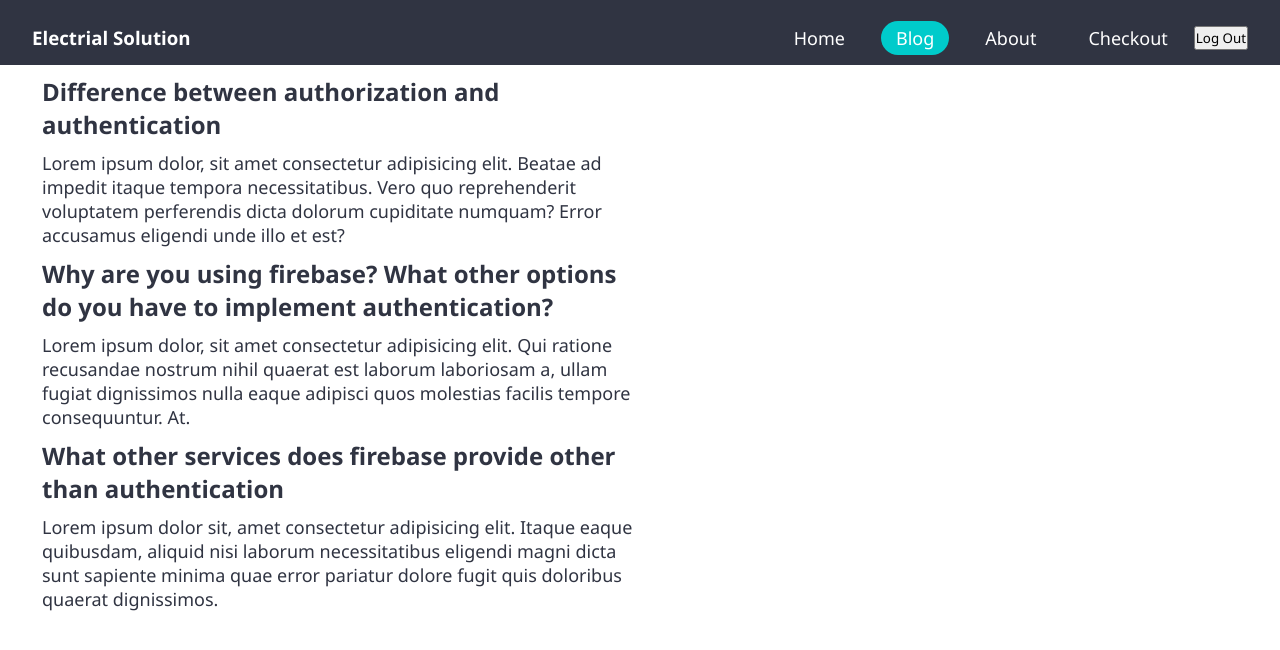
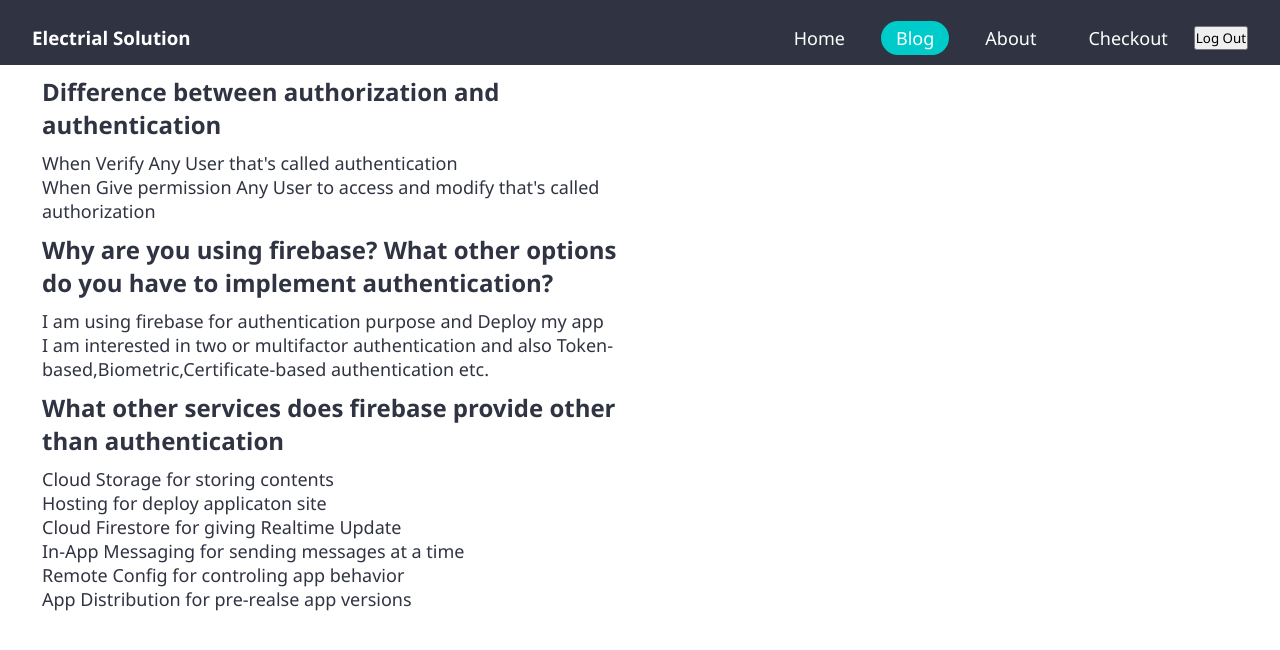
Before and after one commit to Cihsan/-independent-service-provider, a React (Create React App) app: page /blogs in a window 1280 px wide. Shown: the top 650 px of the page. Built offline with nearby package versions, Linux system fonts and the light colour scheme; no server answers; sample sign-in values are in the browser's storage.

Commit message:
write in blog page

```diff
--- a/src/Pages/Blogs/Blogs.js
+++ b/src/Pages/Blogs/Blogs.js
@@ -5,16 +5,20 @@
         <div className='container'>
             <article>
                 <h1>Difference between authorization and authentication</h1>
-
-                <p>Lorem ipsum dolor, sit amet consectetur adipisicing elit. Beatae ad impedit itaque tempora necessitatibus. Vero quo reprehenderit voluptatem perferendis dicta dolorum cupiditate numquam? Error accusamus eligendi unde illo et est?</p>
+                <p>When Verify Any User that's called authentication</p>
+                <p>When Give permission Any User to access and modify that's called authorization</p>
 
                 <h1>Why are you using firebase? What other options do you have to implement authentication?</h1>
-                <p>Lorem ipsum dolor, sit amet consectetur adipisicing elit. Qui ratione recusandae nostrum nihil quaerat est laborum laboriosam a, ullam fugiat dignissimos nulla eaque adipisci quos molestias facilis tempore consequuntur. At.</p>
+                <p>I am using firebase for authentication purpose and Deploy my app</p>
+                <p>I am interested in two or multifactor authentication and also Token-based,Biometric,Certificate-based authentication etc.</p>
 
                 <h1>What other services does firebase provide other than authentication</h1>
-
-                <p>Lorem ipsum dolor sit, amet consectetur adipisicing elit. Itaque eaque quibusdam, aliquid nisi laborum necessitatibus eligendi magni dicta sunt sapiente minima quae error pariatur dolore fugit quis doloribus quaerat dignissimos.</p>
-
+                <p>Cloud Storage for storing contents</p>
+                <p>Hosting for deploy applicaton site</p>
+                <p>Cloud Firestore for giving Realtime Update</p>
+                <p>In-App Messaging for sending messages at a time</p>
+                <p>Remote Config for controling app behavior</p>
+                <p>App Distribution for pre-realse app versions</p>
             </article>
         </div>
     );
```
